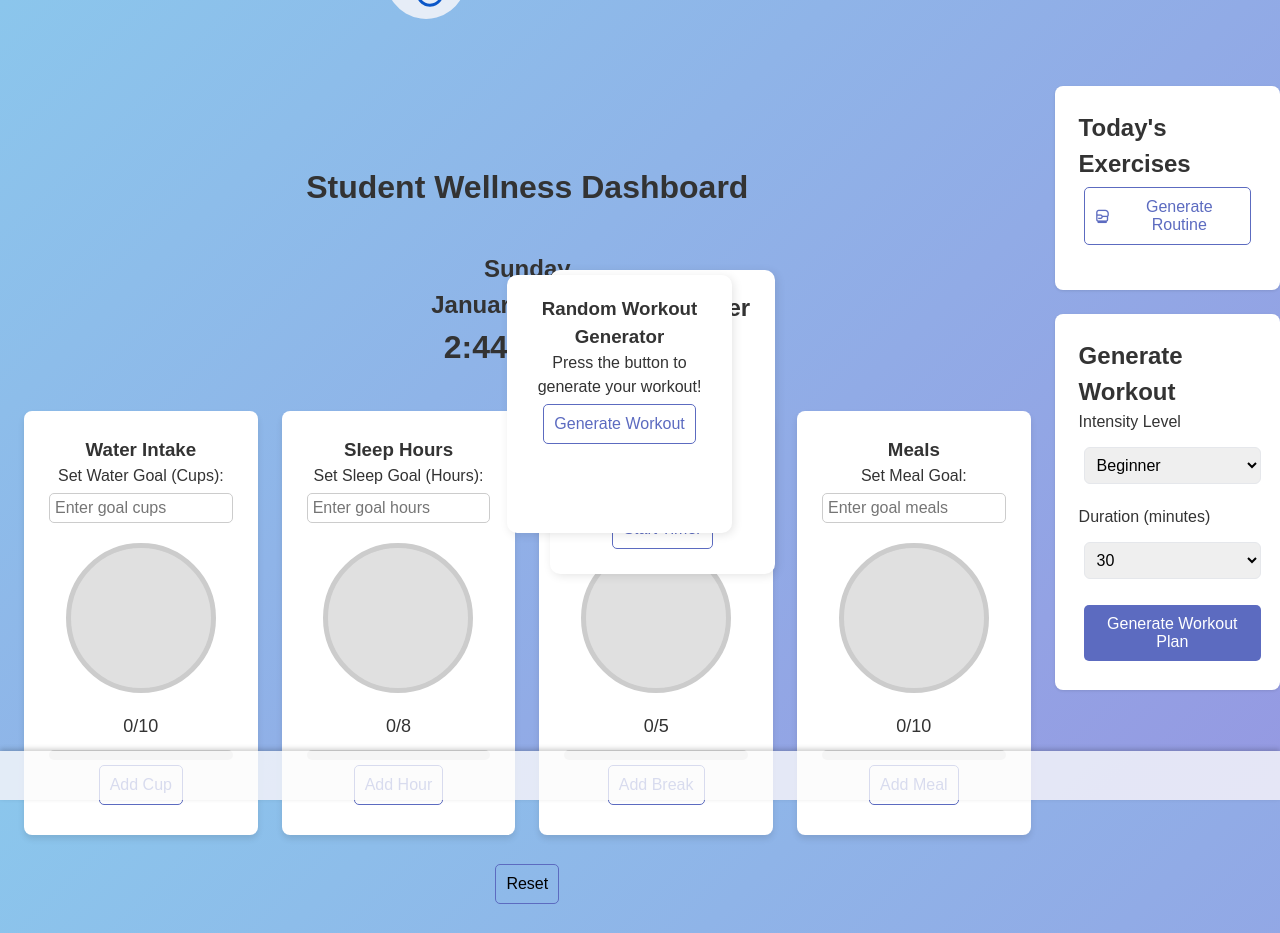
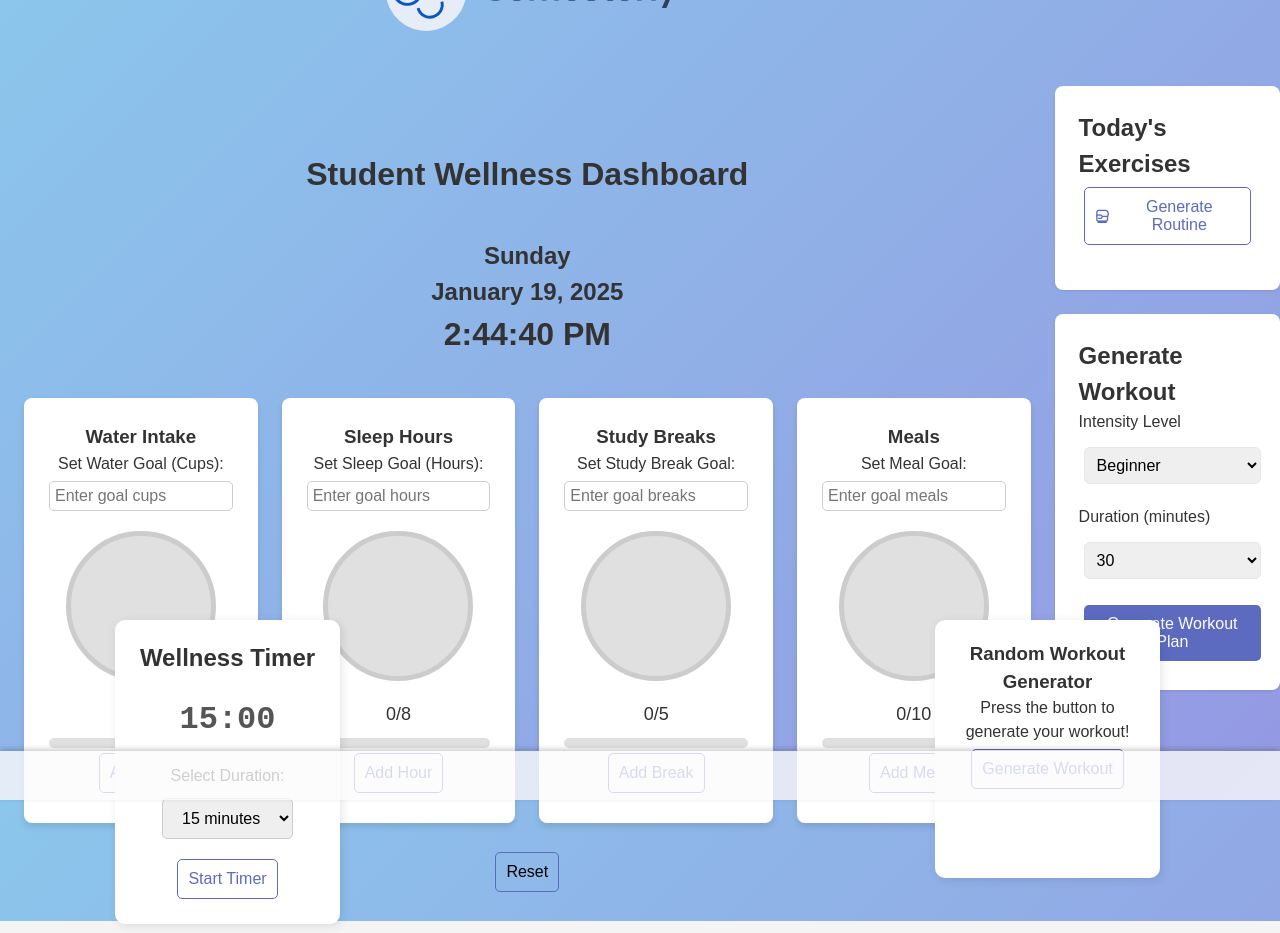
Before and after one commit to harito-git/Hackville2025Project, a plain HTML site: page templates/index.html in a window 1280 px wide. Drawn offline with nearby package versions, Linux system fonts and the light colour scheme; files whose address does not match are found by name.

Commit message:
fixed ui

```diff
--- a/templates/index.html
+++ b/templates/index.html
@@ -151,8 +151,8 @@
   text-align: center;
   box-shadow: 2px 2px 10px rgba(0, 0, 0, 0.1);
   position: fixed;
-  left: 550px;
-  top: 250px;
+  left: 115px;
+  top: 600px;
   background-color: #fff;
   z-index: 10;
 
@@ -168,8 +168,8 @@
   text-align: center;
   box-shadow: 2px 2px 10px rgba(0, 0, 0, 0.1);
   position: fixed;
-  right: 528px;
-  top: 255px;
+  right: 100px;
+  top: 600px;
   background-color: #fff;
   z-index: 10;
 }
@@ -196,7 +196,7 @@
 
   #logo{
       text-align: center;
-      margin-bottom: 135px;
+      margin-bottom: 110px;
   }
 
   #resetbtn{
```
